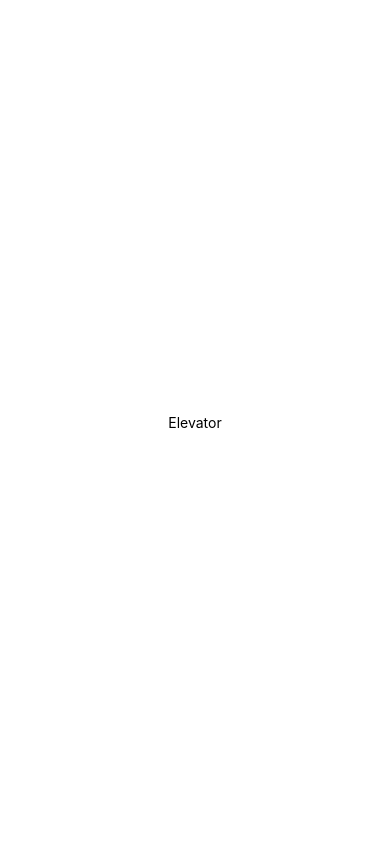
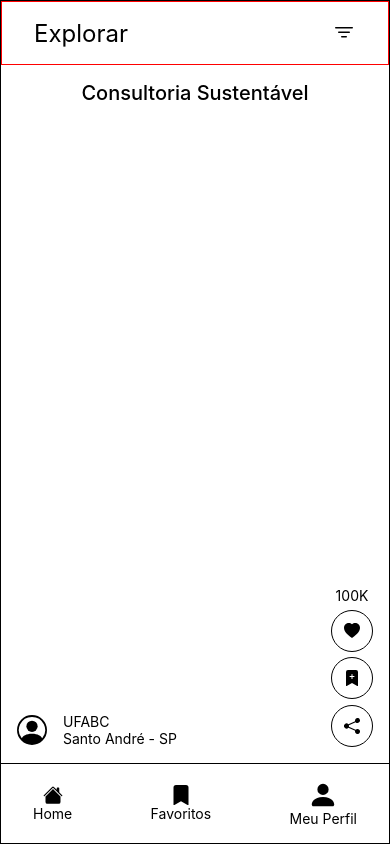
Before and after one commit to fiali1/hackInRioElevator, a React Native app: screen / in a window 390 px wide. Built offline with nearby package versions, Linux system fonts and the light colour scheme.

Commit message:
home styling

```diff
--- a/App.tsx
+++ b/App.tsx
@@ -1,11 +1,30 @@
 import { StatusBar } from 'expo-status-bar';
 import React from 'react';
 import { StyleSheet, Text, View } from 'react-native';
+import { Home } from './src/pages/Home';
+
+// Import the functions you need from the SDKs you need
+import { initializeApp } from "firebase/app";
+// TODO: Add SDKs for Firebase products that you want to use
+// https://firebase.google.com/docs/web/setup#available-libraries
+
+// Your web app's Firebase configuration
+const firebaseConfig = {
+  apiKey: "AIzaSyD0ruTxI42M9RlCViux_tDLCUVR6Yfz5jc",
+  authDomain: "hackinrioelevator.firebaseapp.com",
+  projectId: "hackinrioelevator",
+  storageBucket: "hackinrioelevator.appspot.com",
+  messagingSenderId: "483964540519",
+  appId: "1:483964540519:web:e244cebd3fab8ab37326c2"
+};
+
+// Initialize Firebase
+const app = initializeApp(firebaseConfig);
 
 export default function App() {
   return (
     <View style={styles.container}>
-      <Text>Elevator</Text>
+      <Home />
       <StatusBar style="auto" />
     </View>
   );
@@ -14,8 +33,7 @@ export default function App() {
 const styles = StyleSheet.create({
   container: {
     flex: 1,
-    backgroundColor: '#fff',
-    alignItems: 'center',
-    justifyContent: 'center',
+    margin: 0,
+    padding: 0,
   },
 });
--- a/package.json
+++ b/package.json
@@ -10,10 +10,13 @@
     "eject": "expo eject"
   },
   "dependencies": {
+    "@tensorflow/tfjs-node": "^3.11.0",
     "expo": "~43.0.2",
     "expo-status-bar": "~1.1.0",
+    "firebase": "^9.5.0",
     "react": "17.0.1",
     "react-dom": "17.0.1",
+    "react-icons": "^4.3.1",
     "react-native": "0.64.3",
     "react-native-web": "0.17.1"
   },
--- /dev/null
+++ b/src/pages/Home/index.tsx
@@ -0,0 +1,134 @@
+import React from 'react';
+
+import { BsFilter, BsPersonCircle, BsPersonFill, BsHeartFill, BsFillBookmarkFill, BsBookmarkPlusFill, BsShareFill, BsFillHouseFill } from 'react-icons/bs';
+
+import { StyleSheet, Text, View } from 'react-native';
+
+export function Home() {
+  return (
+    <View style={styles.container}>
+      <View style={styles.homeBar}>
+        <Text style={styles.homeBarTitle}>Explorar</Text>
+        <BsFilter />
+      </View>
+      <View style={styles.pitchContainer}>
+        <Text style={styles.pitchTitle}>Consultoria Sustentável</Text>
+        <View style={styles.pitchMenu}>
+          <View style={styles.pitchMenuInfo}>
+            <BsPersonCircle size={30} />
+            <View style={styles.pitchMenuInfoUser}>
+              <Text style={styles.pitchMenuItem}>UFABC</Text>
+              <Text style={styles.pitchMenuItem}>Santo André - SP</Text>
+            </View>
+          </View>
+          <View style={styles.pitchMenuFunctions}>
+            <Text>100K</Text>
+            <View style={styles.iconContainer}><BsHeartFill /></View>
+            <View style={styles.iconContainer}><BsBookmarkPlusFill /></View>
+            <View style={styles.iconContainer}><BsShareFill /></View>
+          </View>
+        </View>
+      </View>
+      <View style={styles.navBar}>
+        <View style={styles.navBarItem}>
+          <BsFillHouseFill size={20} />
+          <Text>Home</Text>
+        </View>
+        <View style={styles.navBarItem}>
+          <BsFillBookmarkFill size={20} />
+          <Text>Favoritos</Text>
+        </View>
+        <View style={styles.navBarItem}>
+          <BsPersonFill size={30}/>
+          <Text>Meu Perfil</Text>
+        </View>
+      </View>
+    </View>
+  );
+}
+
+const styles = StyleSheet.create({
+  container: {
+    flex: 1,
+    backgroundColor: '#fff',
+    alignItems: 'center',
+    justifyContent: 'space-between',
+    border: '1px solid black',
+  },
+  homeBar: {
+    fontSize: 24,
+    height: '4rem',
+    width: '100%',
+    paddingHorizontal: '2rem',
+    flexDirection: 'row',
+    alignItems: 'center',
+    justifyContent: 'space-between',
+    border: '1px solid red',
+  },
+  homeBarTitle: {
+    fontSize: 24,
+  },
+  pitchContainer: {
+    width: '100%',
+    padding: '1rem',
+    flex: 1,
+    justifyContent: 'space-between',
+  },
+  pitchTitle: {
+    fontSize: 20,
+    fontWeight: '500',
+    textAlign: 'center',
+  },
+  pitchMenu: {
+    display: 'flex',
+    flexDirection: 'row',
+    justifyContent: 'space-between',
+  },
+  pitchMenuInfoUser: {
+    display: 'flex',
+    justifyContent: 'flex-start',
+    marginLeft: '1rem',
+  },
+  pitchMenuInfo: {
+    display: 'flex',
+    flexDirection: 'row',
+    alignItems: 'center',
+    justifyContent: 'space-between',
+  },
+  pitchMenuItem: {
+    margin: '0',
+  },
+  pitchMenuFunctions: {
+    position: 'absolute',
+    bottom: '0',
+    right: '0',
+    height: '10rem',
+    display: 'flex',
+    flexDirection: 'column',
+    justifyContent: 'space-between',
+    alignItems: 'center',
+  },
+  iconContainer: {
+    padding: '0.75rem',
+    borderWidth: 1,
+    borderColor: 'black',
+    borderRadius: 25,
+  },
+  navBar: {
+    height: '5rem',
+    width: '100%',
+    display: 'flex',
+    flexDirection: 'row',
+    justifyContent: 'space-between',
+    alignItems: 'center',
+    paddingHorizontal: '2rem',
+    paddingVertical: '0.5rem',
+    borderTopWidth: 1,
+  },
+  navBarItem: {
+    display: 'flex',
+    flexDirection: 'column',
+    justifyContent: 'center',
+    alignItems: 'center',
+  }
+});
```
Also changed, not shown: src/pages/Bookmarks/index.tsx (added), 1 other file (tests, documents, lock files or other folders).
